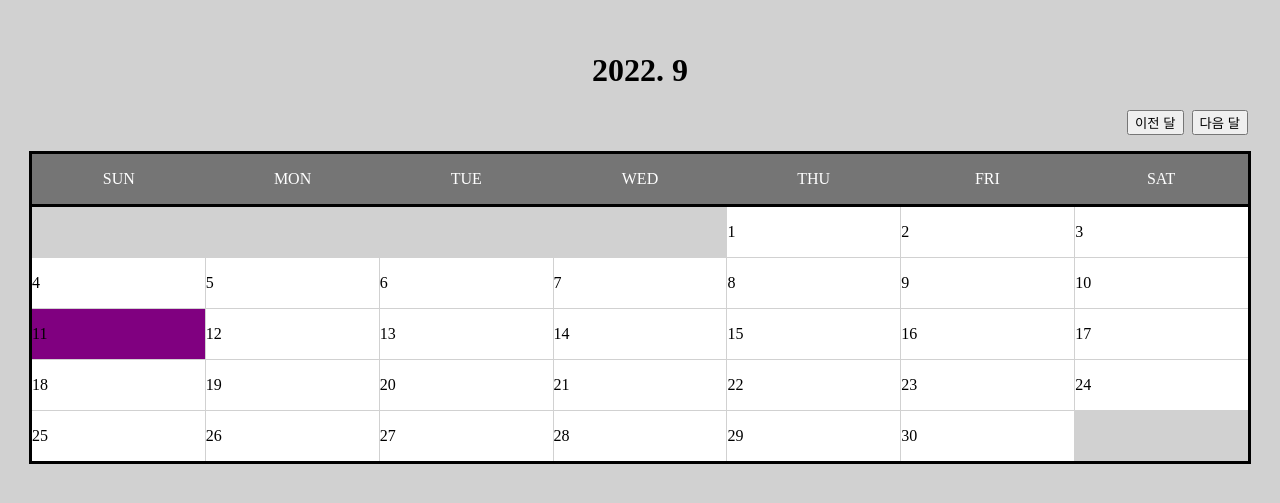
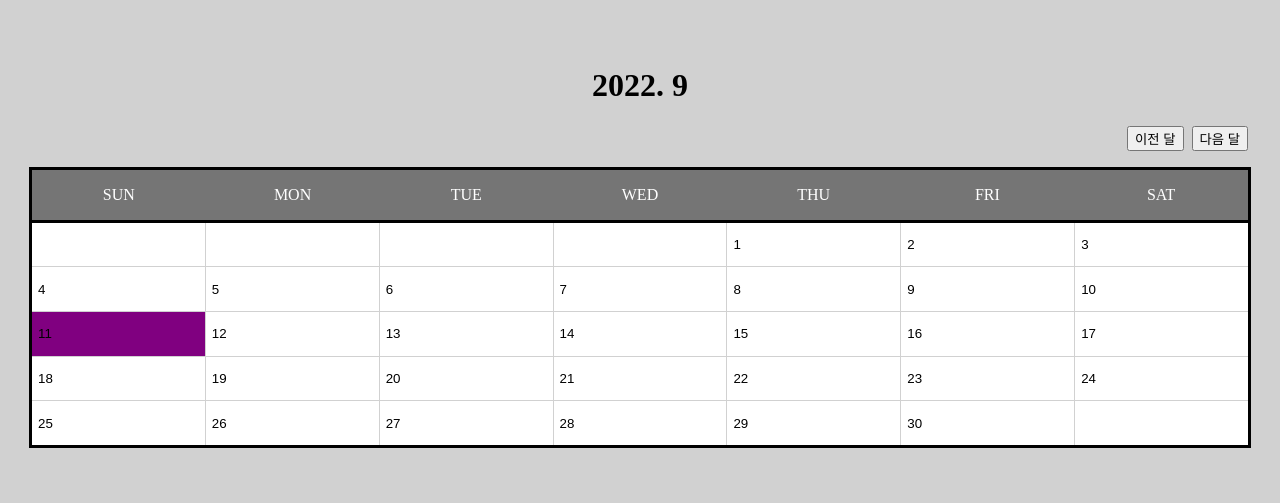
Before and after one commit to JeinJang/calendar-todo-list, a Next.js app: page / in a window 1280 px wide. Shown: the part 153-656 px from the top of the page. Built offline with nearby package versions, Linux system fonts and the light colour scheme.

Commit message:
feature: #3 calendar empty space edited

```diff
--- a/src/components/Calendar/CalendarItem.tsx
+++ b/src/components/Calendar/CalendarItem.tsx
@@ -2,26 +2,33 @@ import Box from "../core/Box";
 import Text from "../core/Text";
 
 type Props = {
-  date: number;
+  date?: number;
   isSelected?: boolean;
+  isDate?: boolean;
   gridColumnStart: string;
   onClick?: () => void;
 };
 
 export default function CalendarItem({
   date,
-  isSelected=true,
+  isSelected=false,
+  isDate=true,
   gridColumnStart,
   onClick
 }: Props) {
   return (
     <Box
       background={isSelected ? 'purple' : 'white'}
+      border="none"
+      textAlign="left"
       gridColumnStart={gridColumnStart}
+      {...isDate && {
+        as: 'button',
+        type: 'button',
+        onClick
+      }}
     >
-      <Text>
-        {date}
-      </Text>
+      {isDate && <Text>{date}</Text>}
     </Box>
   );
 };
--- a/src/components/Calendar/index.tsx
+++ b/src/components/Calendar/index.tsx
@@ -41,16 +41,40 @@ export default function Calendar() {
         borderRight="3px solid black"
         borderBottom="3px solid black"
       >
+        {/* 달력 빈 부분 채우는 코드 */}
+        {Array.from({
+          length: new Date(currentYear, currentMonth, 1).getDay()
+        }, (v, i) => i + 1).map(
+          val => (
+            <CalendarItem
+              key={`before ${currentMonth + 1}, ${val}`}
+              isDate={false}
+              gridColumnStart={`${val}`}
+            />
+          )
+        )}
         {/* Date에서 date부분에 0을 넣으면 이전 달의 마지막을 return */}
         {Array.from({
           length: new Date(currentYear, currentMonth + 1, 0).getDate()
         }, (v, i) => new Date(currentYear, currentMonth, i + 1)).map(
           val => (
             <CalendarItem
-              key={`${currentMonth}월 ${val.getDate()}일`}
+              key={`${currentMonth + 1}월 ${val.getDate()}일`}
               date={val.getDate()}
               isSelected={now.toLocaleDateString() === val.toLocaleDateString()}
               gridColumnStart={`${val.getDay() + 1}`}
+            />
+          )
+        )}
+        {/* 달력 빈 부분 채우는 코드 */}
+        {Array.from({
+          length: 6 - new Date(currentYear, currentMonth + 1, 0).getDay()
+        }, (v, i) => i + new Date(currentYear, currentMonth + 1, 0).getDay() + 2).map(
+          val => (
+            <CalendarItem
+              key={`after ${currentMonth + 1}, ${val}`}
+              isDate={false}
+              gridColumnStart={`${val}`}
             />
           )
         )}
```
